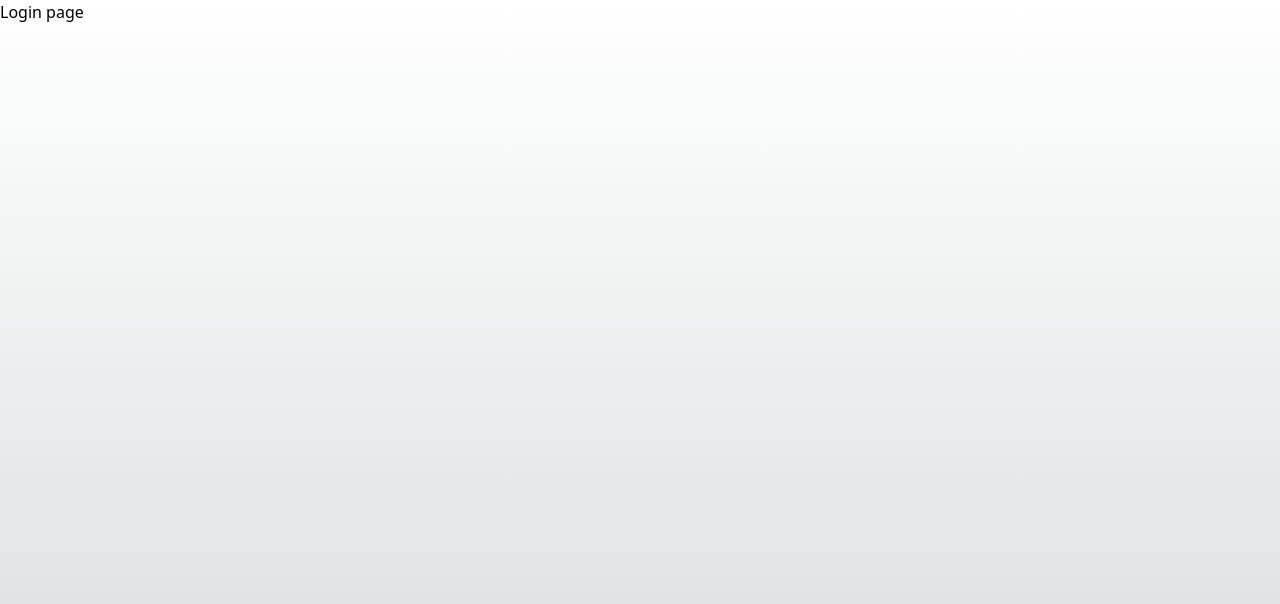
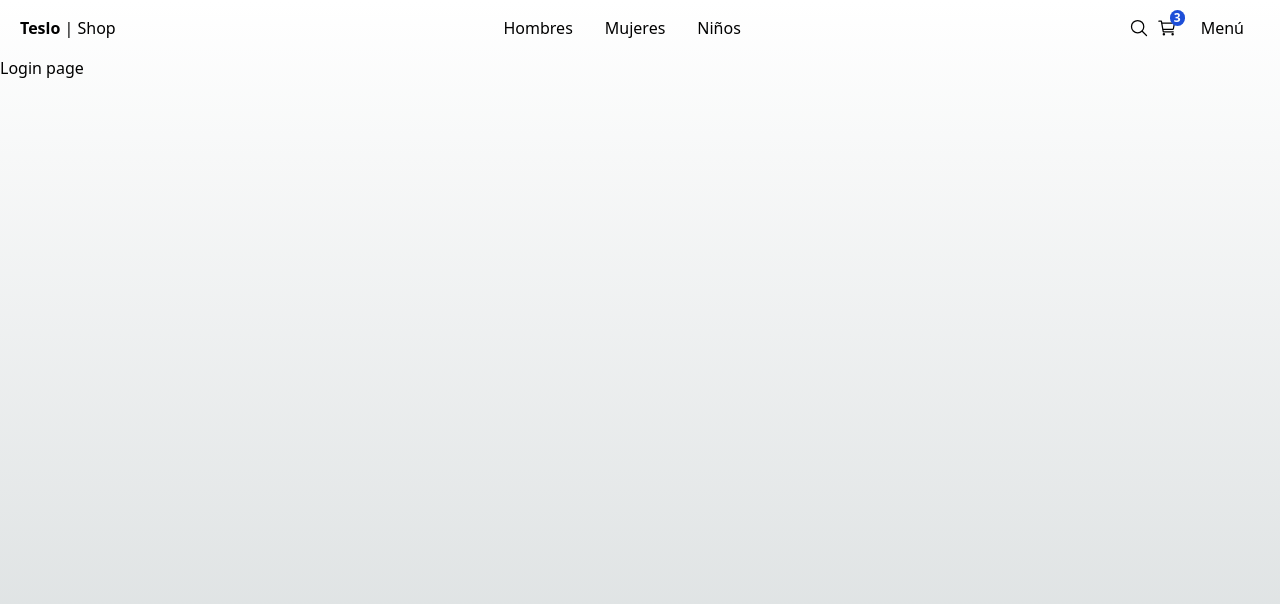
Before and after one commit to cfcamilafabre/teslo-shop, a Next.js app: page / in a window 1280 px wide. Shown: the top 604 px of the page. Built offline with nearby package versions, Linux system fonts and the light colour scheme.

Commit message:
page not-found

```diff
--- a/src/app/(shop)/category/[ id]/page.tsx
+++ /dev/null
@@ -1,7 +0,0 @@
-export default function CategoryPage() {
-    return (
-        <div>
-            <h1>Category Page</h1>
-        </div>
-    )
-}
--- /dev/null
+++ b/src/app/(shop)/category/[id]/page.tsx
@@ -0,0 +1,21 @@
+import { notFound } from "next/navigation";
+
+interface Props {
+  params: {
+    id: string;
+  };
+}
+
+export default function ({ params }: Props) {
+  const { id } = params;
+
+  if (id === "kids") {
+    notFound();
+  }
+
+  return (
+    <div>
+      <h1>Category Pageeee {id}</h1>
+    </div>
+  );
+}
--- /dev/null
+++ b/src/app/(shop)/category/not-found.tsx
@@ -0,0 +1,7 @@
+import PageNotFound from "@/components/ui/PageNotFound";
+
+export default function () {
+    return (
+        <PageNotFound></PageNotFound>
+    )
+}
--- a/src/app/(shop)/layout.tsx
+++ b/src/app/(shop)/layout.tsx
@@ -1,3 +1,5 @@
+import { TopMenu } from "@/components/ui/top-menu/TopMenu";
+
 export default function ShopLayout({
     children
 } : { children: React.ReactNode;
@@ -5,6 +7,7 @@
 }) {
     return (
         <main className="min-h-screen">
+            <TopMenu/>
             { children }
         </main>
     );
--- a/src/components/ui/top-menu/TopMenu.tsx
+++ b/src/components/ui/top-menu/TopMenu.tsx
@@ -1,7 +1,55 @@
+import Link from "next/link";
+import { IoCartOutline, IoSearchOutline } from "react-icons/io5";
+
 export const TopMenu = () => {
-    return (
-        <nav>
+  return (
+    <nav className="flex px-5 justify-between items-center w-full">
+      <div>
+        <Link href="/">
+          <span className="antialiased font-bold">Teslo </span>
+        </Link>
+        <span>| Shop</span>
+      </div>
 
-        </nav>
-    )
-}
+      <div className="hidden sm:block">
+        <Link
+          href="/category/men"
+          className="m-2 p-2 rounded-md transition-all hover:bg-gray-100"
+        >
+          Hombres
+        </Link>
+        <Link
+          href="/category/women"
+          className="m-2 p-2 rounded-md transition-all hover:bg-gray-100"
+        >
+          Mujeres
+        </Link>
+        <Link
+          href="/category/kids"
+          className="m-2 p-2 rounded-md transition-all hover:bg-gray-100"
+        >
+          Niños
+        </Link>
+      </div>
+
+      <div className="flex items-center">
+        <Link href="/search">
+          <IoSearchOutline className="w-5 h-5" />
+        </Link>
+
+        <Link href="/cart" className="mx-2">
+          <div className="relative">
+            <span className="absolute text-xs rounded-full px-1 font-bold -top-2 -right-2 bg-blue-700 text-white">
+              3
+            </span>
+            <IoCartOutline className="w-5 h-5"></IoCartOutline>
+          </div>
+        </Link>
+
+        <button className="m-2 p-2 rounded-md transition-all hover:bg-gray-100">
+          Menú
+        </button>
+      </div>
+    </nav>
+  );
+};
```
Also changed, not shown: src/components/ui/PageNotFound.tsx (added, +29 -0 lines).
